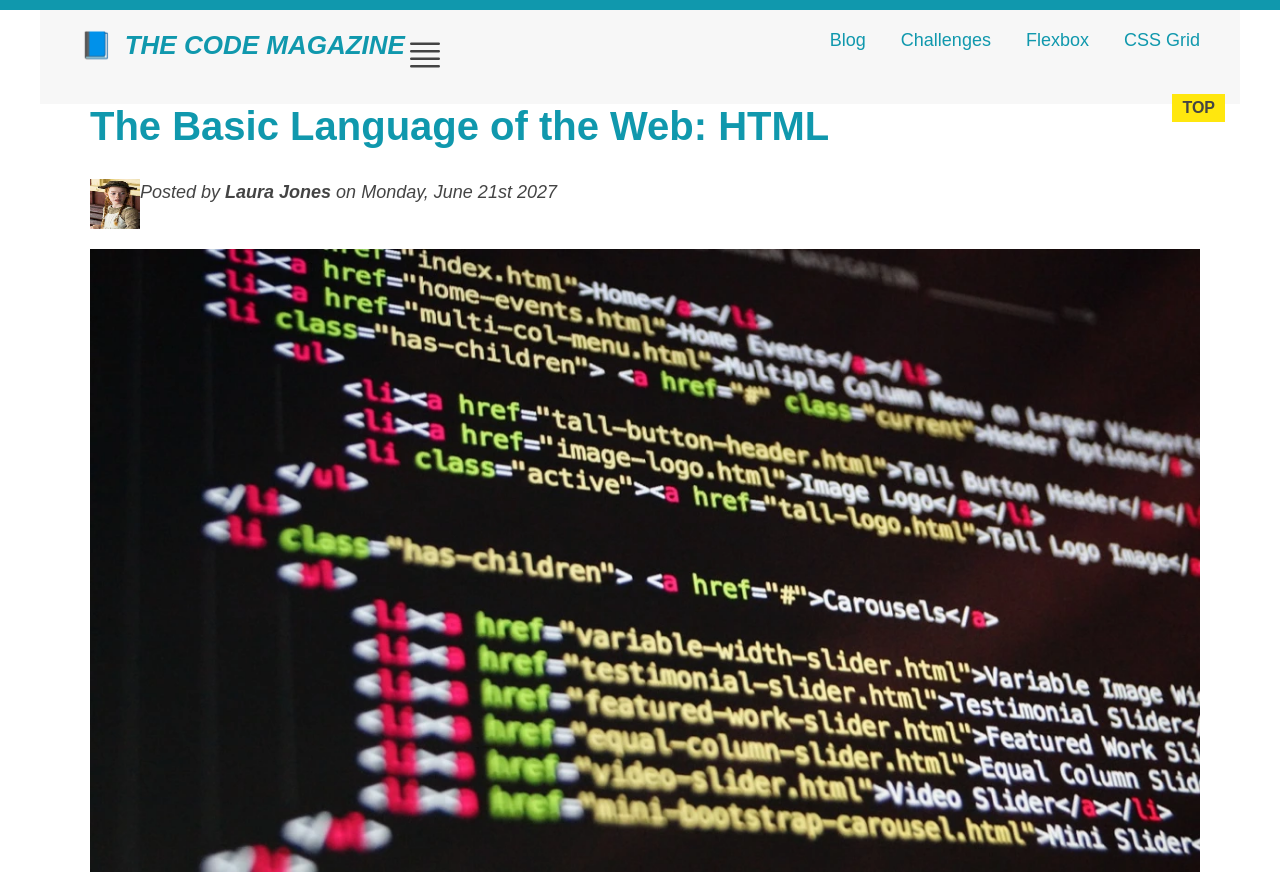
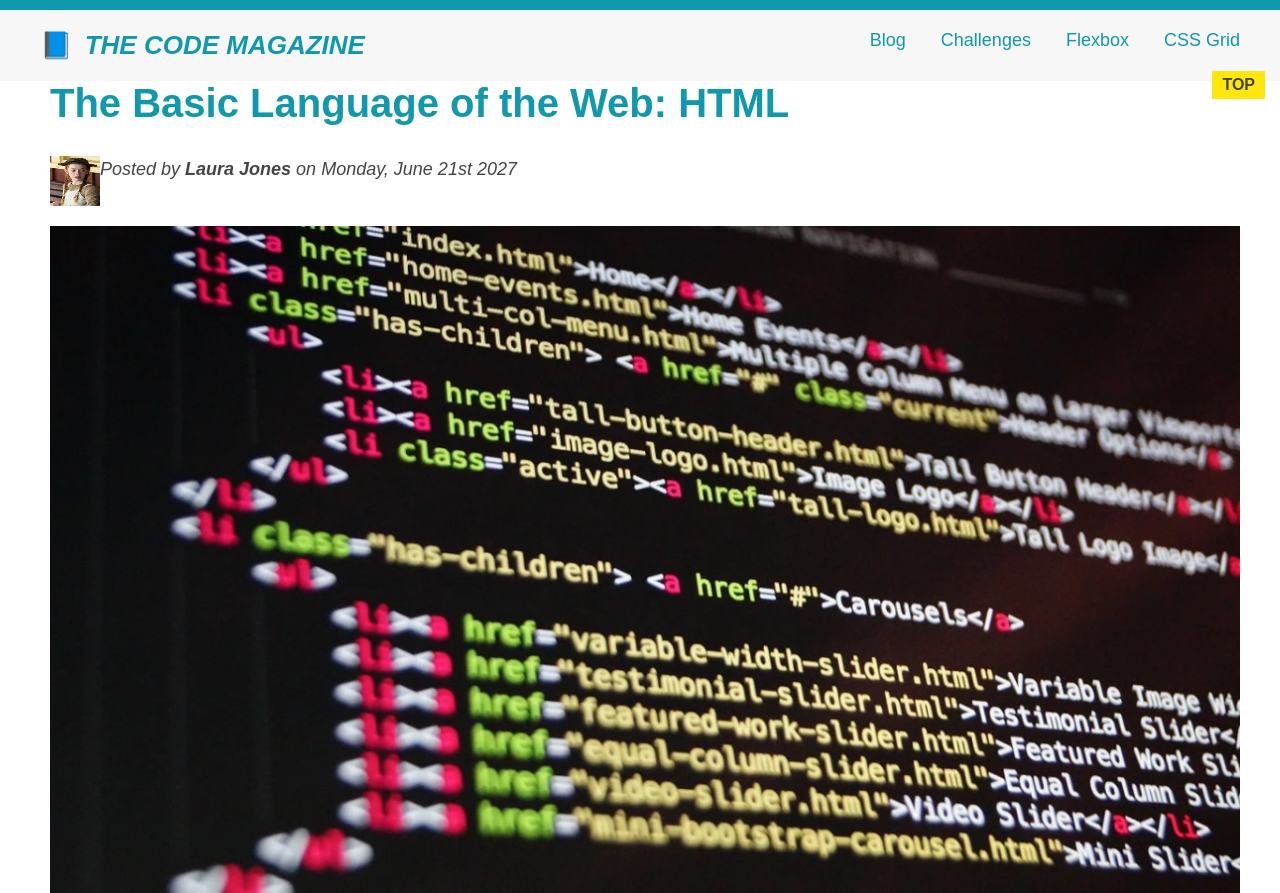
Before and after one commit to ILLAKIYA-K/illakiya, a plain HTML site: page index.html in a window 1280 px wide. Shown: the top 893 px of the page. Drawn offline with Linux system fonts and the light colour scheme.

Commit message:
Update index.html

```diff
--- a/index.html
+++ b/index.html
@@ -13,7 +13,7 @@
 
   <body>
 
-    <div class="container">
+
       <header class="main-header clearfix">
         <div class="colour">
         <h1>📘 The Code Magazine</h1>
@@ -26,13 +26,7 @@
          <a href="css-grid.html">CSS Grid</a>
 
         </nav>
-        <div>
-          <svg xmlns="http://www.w3.org/2000/svg" fill="none" viewBox="0 0 24 24" stroke-width="1.5" stroke="currentColor" class="color">
-            <path stroke-linecap="round" stroke-linejoin="round" d="M3.75 5.25h16.5m-16.5 4.5h16.5m-16.5 4.5h16.5m-16.5 4.5h16.5" />
-          </svg>
 
- </div>
-</div>
 
       </header>
 
```
